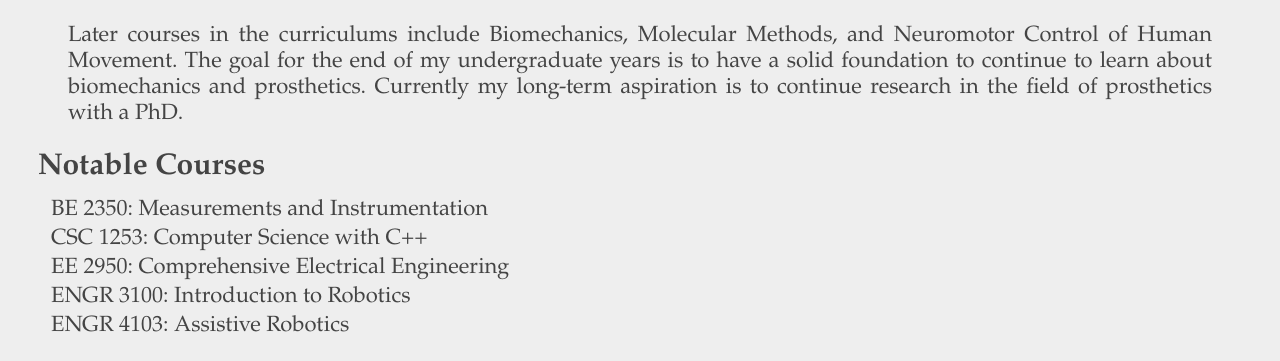
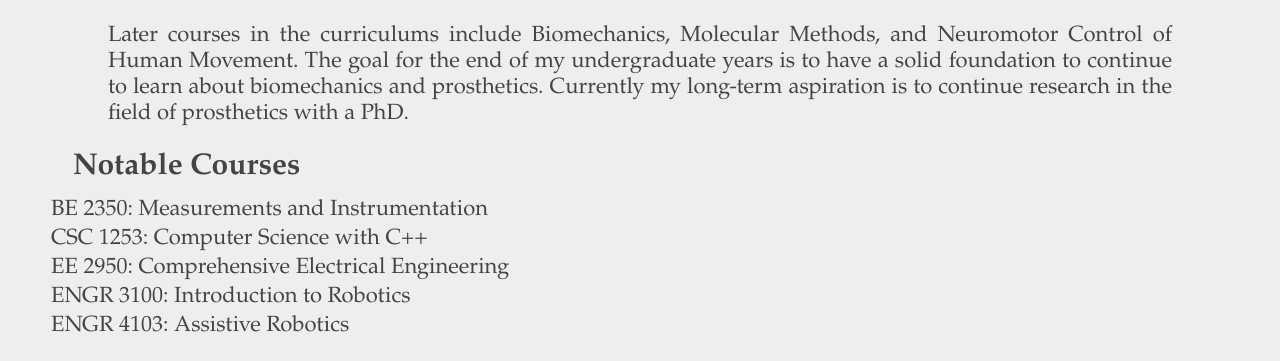
Before and after one commit to ampiere/ampiere.github.io, a PHP site: page /academics.html in a window 1280 px wide. Shown: the part 1175-1536 px from the top of the page. Run offline with PHP 8.4, Linux system fonts and the light colour scheme.

Commit message:
Update stylesheet.css

```diff
--- a/stylesheet.css
+++ b/stylesheet.css
@@ -9,8 +9,8 @@ body {
 }
 
 p {
-  margin-left: 60px;
-  margin-right: 60px;
+  margin-left: 100px;
+  margin-right: 100px;
   text-align: justify;
 }
 
@@ -40,12 +40,12 @@ h1 {
 
 h2 {
   font-size: 40px;
-  margin: 10px 20px -10px;
+  margin: 10px 50px -10px;
 }
 
 h3 {
   font-size: 30px;
-  margin: 10px 30px -10px;
+  margin: 10px 65px -10px;
 }
 
 #mainpic {
@@ -53,7 +53,7 @@ h3 {
   width: 250px;
   border: 3px solid #222222;
   box-shadow: rgba(0,0,0,0.2) 10px 10px;
-  margin: 10px 60px 10px 60px;
+  margin: 10px 100px 10px 30px;
   float: right;
 }
 
```
